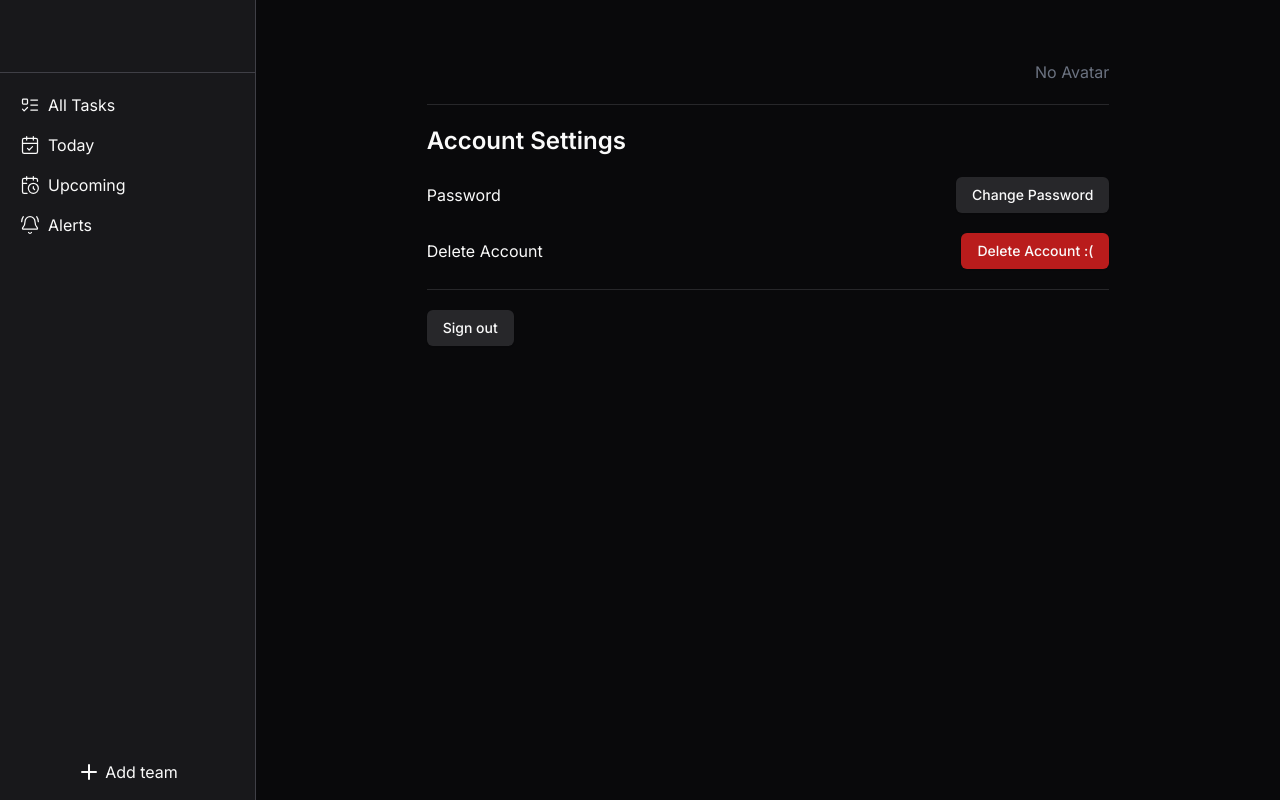
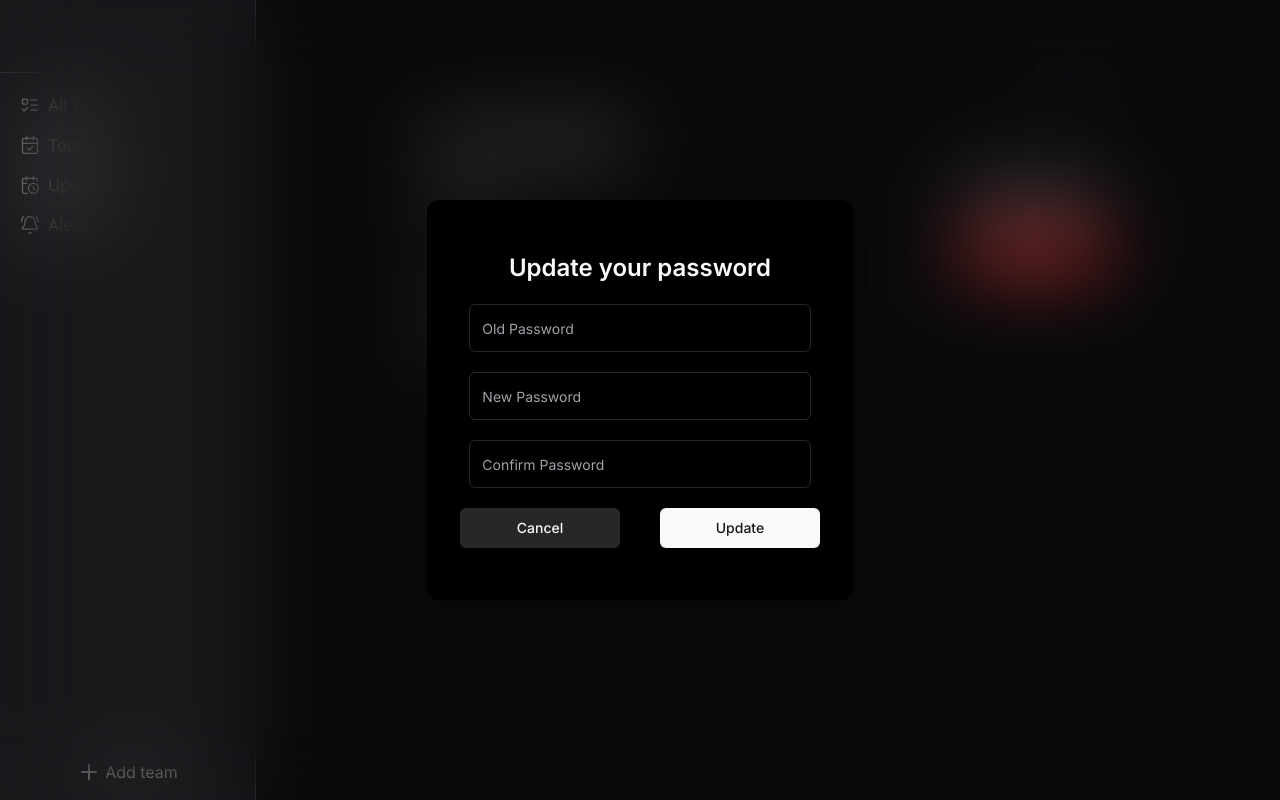
Before and after one commit to zeni-42/Jotit, a Next.js app: page /profile in a window 1280 px wide. Both pictures are taken after a click on the button "Change Password". Built offline with nearby package versions, Linux system fonts and the light colour scheme; no server answers.

Commit message:
api changed and profile options updated

```diff
--- a/src/app/(pages)/home/page.tsx
+++ b/src/app/(pages)/home/page.tsx
@@ -85,7 +85,7 @@ export default function Home() {
             setPage((page) => page + 1)
             const userId = localStorage.getItem("userId") || localStorage.getItem("gitHubUserId")!
             const nextPage = page + 1
-            const response = await axios.post('http://localhost:3000/api/get-task', { taskId: "", userId, page: nextPage })
+            const response = await axios.post('/api/get-task', { taskId: "", userId, page: nextPage })
             setFetchedTasks(response.data?.data?.data)
         } catch (error) {
             console.log("Failed");
@@ -101,7 +101,7 @@ export default function Home() {
             setPage((page) => page -1 )
             const userId = localStorage.getItem("userId")
             const prevPage = page - 1
-            const response = await axios.post('http://localhost:3000/api/get-task', { taskId: "", userId, page: prevPage })
+            const response = await axios.post('/api/get-task', { taskId: "", userId, page: prevPage })
             setFetchedTasks(response.data?.data?.data)
         } catch (error) {
             console.log("Failed");
@@ -110,7 +110,7 @@ export default function Home() {
 
     const updateComplete = async (taskId: any) => {
         try {
-            const response = await axios.put(`http://localhost:3000/api/update-complete?taskId=${taskId}`)
+            const response = await axios.put(`/api/update-complete?taskId=${taskId}`)
             if (response.status == 200) {
                 toast.success("Completed")
                 fetchTasks()
@@ -122,7 +122,7 @@ export default function Home() {
 
     const deleteTask = async (taskId: any) => {
         try {
-            const res = await axios.delete(`http://localhost:3000/api/delete-task?taskId=${taskId}`)
+            const res = await axios.delete(`/api/delete-task?taskId=${taskId}`)
             if (res.status == 200) {
                 toast.success("Deleted")
                 fetchTasks()
@@ -177,7 +177,7 @@ export default function Home() {
                                                     </h1>
                                                     { task.description ? (
                                                         <>
-                                                            :<p className="text-sm text-zinc-400" >{task.description}</p>
+                                                            <p className="text-sm text-zinc-400" >({task.description})</p>
                                                         </>
                                                     ) : null}
                                                 </div>
--- a/src/app/(pages)/profile/page.tsx
+++ b/src/app/(pages)/profile/page.tsx
@@ -1,17 +1,22 @@
 "use client"
 import Sidebar from "@/components/layout/Sidebar"
 import { Button } from "@/components/ui/button"
+import { Input } from "@/components/ui/input"
 import axios from "axios"
 import { signOut, useSession } from "next-auth/react"
 import Image from "next/image"
 import { useRouter } from "next/navigation"
 import { useEffect, useState } from "react"
+import { useForm } from "react-hook-form"
 import toast from "react-hot-toast"
 
 export default function Profile() {
     const { data } = useSession()
     const [image, setImage] = useState<string>("")
     const router = useRouter()
+    const [changePass, setChangePass] = useState(false);
+    const [sure, setSure] = useState(false)
+    const { register, handleSubmit, reset } = useForm()
 
     const fetchData = async () => {
         try {
@@ -19,7 +24,7 @@ export default function Profile() {
             if (!storedUserId) {
                 return
             }
-            const response = await axios.get(`http://localhost:3000/api/get-user?userId=${storedUserId}`)
+            const response = await axios.get(`/api/get-user?userId=${storedUserId}`)
             setImage(response.data?.data?.avatar!)
         } catch (error: any) {
             const errMsg = error.response?.data?.message;
@@ -47,6 +52,38 @@ export default function Profile() {
         }
     }
 
+    const handleChangePassword = async (data: any) => {
+        if (!data.oldPass || !data.newPass || !data.cnfPass) {
+            toast.error("All fields are required")
+        }
+
+        if (data.oldPass == data.newPass) {
+            toast.error("New password cannot be same as old password")
+        }
+
+        if (data.newPass !== data.cnfPass) {
+            toast.error("New Password does not match")
+        }
+
+        try {
+            const userId = localStorage.getItem('userId')
+            if (!userId) {
+                return;
+            }
+            const response = await axios.put(`/api/update-password?userId=${userId}&oldPass=${data.oldPass}&newPass=${data.cnfPass}`)
+            if (response.status == 200) {
+                toast.success("Password updated");
+                reset()
+                setChangePass((prev) => !prev)
+            }
+        } catch (error: any) {
+            const errorMsg = error.response?.data?.message;
+            toast.error(errorMsg)
+        } finally {
+            reset()
+        }
+    }
+
     useEffect(() => {
         fetchData()
     },[data])
@@ -56,7 +93,8 @@ export default function Profile() {
         try {
             const response = await axios.delete(`/api/delete-account?userId=${userId}`);
             if (response.status == 200) {
-                toast.success("Soon!")
+                toast.success("Soon!");
+                router.push('/sign-up')
             }
         } catch (error) {
             toast.error("Failed :)")
@@ -89,11 +127,11 @@ export default function Profile() {
                         <h1 className="text-2xl font-semibold" >Account Settings</h1>
                         <div className="w-full flex justify-between items-center my-5 " >
                             <p>Password</p>
-                            <Button variant="secondary" disabled={!!data?.user} > Change Password </Button>
+                            <Button onClick={() => setChangePass((prev) => !prev)} variant="secondary" disabled={!!data?.user} > Change Password </Button>
                         </div>
                         <div className="w-full flex justify-between items-center my-5 " >
                             <p>Delete Account</p>
-                            <Button variant="destructive" className="bg-red-700" disabled={!!data?.user} onClick={() => handleDeleteAccount()} > Delete Account :( </Button>
+                            <Button variant="destructive" className="bg-red-700" disabled={!!data?.user} onClick={() => setSure((e) => !e )} > Delete Account :( </Button>
                         </div>
                     </div>
                     <div className="w-2/3 flex justify-start items-center" >
@@ -102,6 +140,41 @@ export default function Profile() {
                 </div>
             </div>
         </div>
+        {
+            changePass && (
+                <>
+                <div className="fixed top-0 w-full h-screen backdrop-blur-2xl flex justify-center items-center" >
+                    <div className="w-1/3 h-1/2 rounded-xl bg-black shadow-xl">
+                        <form action="" className="w-full h-full flex justify-center items-center flex-col gap-5" >
+                            <h1 className="text-2xl font-semibold">Update your password</h1>
+                            <Input {...register("oldPass")} autoComplete="off" placeholder="Old Password" className="w-4/5 h-12 " />
+                            <Input {...register("newPass")} autoComplete="off" placeholder="New Password" className="w-4/5 h-12 " />
+                            <Input {...register("cnfPass")} autoComplete="off" placeholder="Confirm Password" className="w-4/5 h-12 " />
+                            <div className="w-full flex justify-center items-center gap-10" >
+                                <Button variant="secondary" className="w-40 h-10" onClick={() => setChangePass((prev) => !prev)} > Cancel </Button>
+                                <Button type="submit" className="w-40 h-10" onClick={handleSubmit(handleChangePassword)} > Update </Button>
+                            </div>
+                        </form>
+                    </div>
+                </div>
+                </>
+            )
+        }
+        {
+            sure && (
+                <>
+                <div className="w-full h-screen backdrop-blur-2xl fixed top-0 flex justify-center items-center" >
+                    <div className="w-1/3 h-1/3 rounded-xl bg-black shadow-xl flex justify-center items-center flex-col gap-10">
+                        <h1>Are you sure want to delete you account ?</h1>
+                        <div className="w-full flex justify-center items-center gap-10" >
+                            <Button variant="secondary" className="w-40 h-10" onClick={() => setSure((prev) => !prev)} > Cancel </Button>
+                            <Button variant="destructive" type="submit" className="w-40 h-10 bg-red-700" onClick={() => handleDeleteAccount()} > Delete </Button>
+                        </div>
+                    </div>
+                </div>
+                </>
+            )
+        }
         </>
     )
 }
--- /dev/null
+++ b/src/app/api/update-password/route.ts
@@ -0,0 +1,41 @@
+import { DBconnect } from "@/lib/db"
+import ResponseHelper from "@/lib/ResponseHelper"
+import { User } from "@/models/User.models"
+import bcrypt from "bcryptjs"
+
+export async function PUT(req: Request) {
+    const url = new URL(req.url)
+    const userId = url.searchParams.get("userId")
+    const oldPass = url.searchParams.get("oldPass")
+    const newPass = url.searchParams.get("newPass")
+    if (!userId || !oldPass || !newPass) {
+        return ResponseHelper.error("All fields are required", 400)
+    }
+
+    try {
+        await DBconnect()
+        const user = await User.findById(userId)
+        if (!user) {
+            return ResponseHelper.error("User not found", 404)
+        }
+
+        const validPass = await bcrypt.compare(oldPass, user.password)
+        if (!validPass) {
+            return ResponseHelper.error("Invalid credentials", 478)
+        }
+
+        const newHashedPassword = await bcrypt.hash(newPass, 10);
+
+        const updatedUser = await User.findByIdAndUpdate(
+            userId,
+            {
+                password: newHashedPassword
+            }
+        )
+        return ResponseHelper.success({}, "Password updated successfully", 200)
+
+    } catch (error) {
+        console.log("Somthing went wrong in update-password route", error);
+        return ResponseHelper.error("Internal server error", 500, error)
+    }
+}
```
